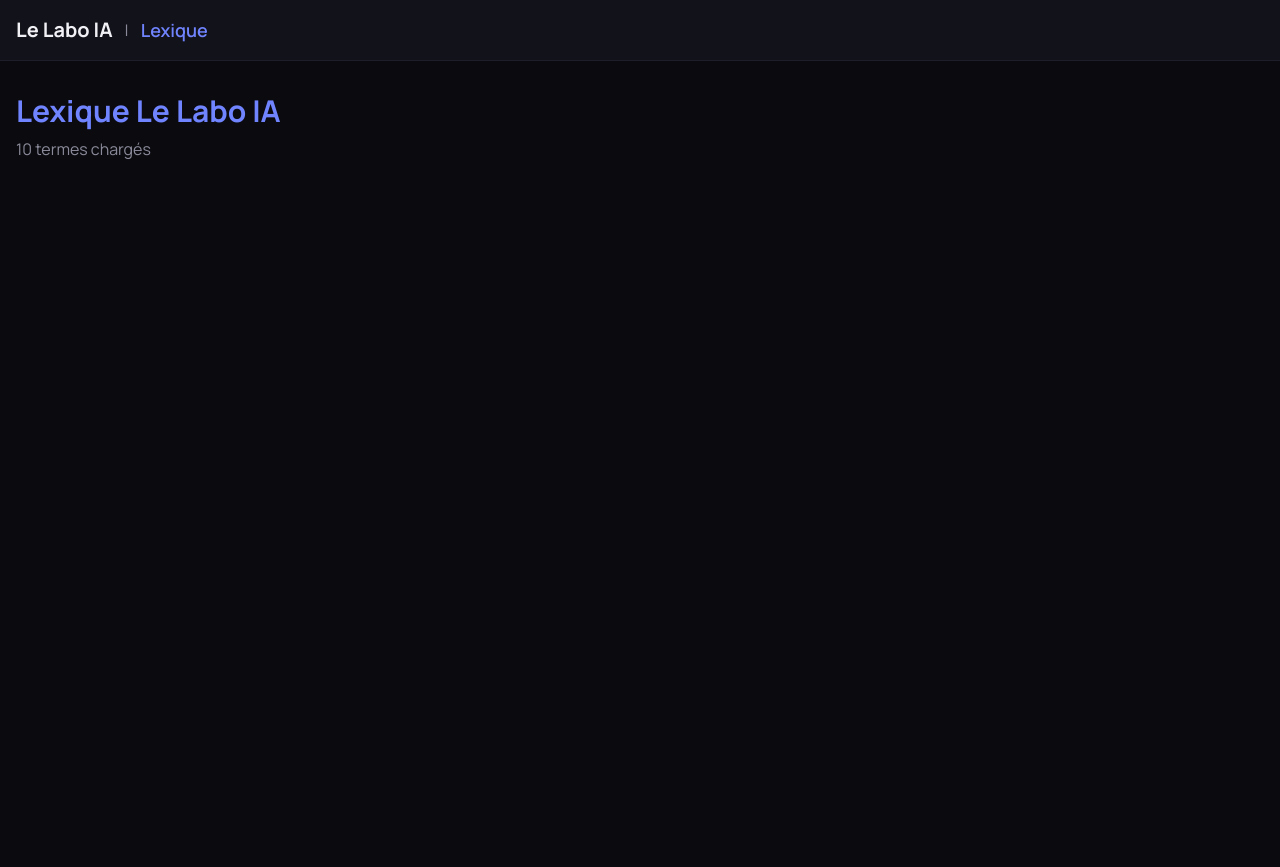
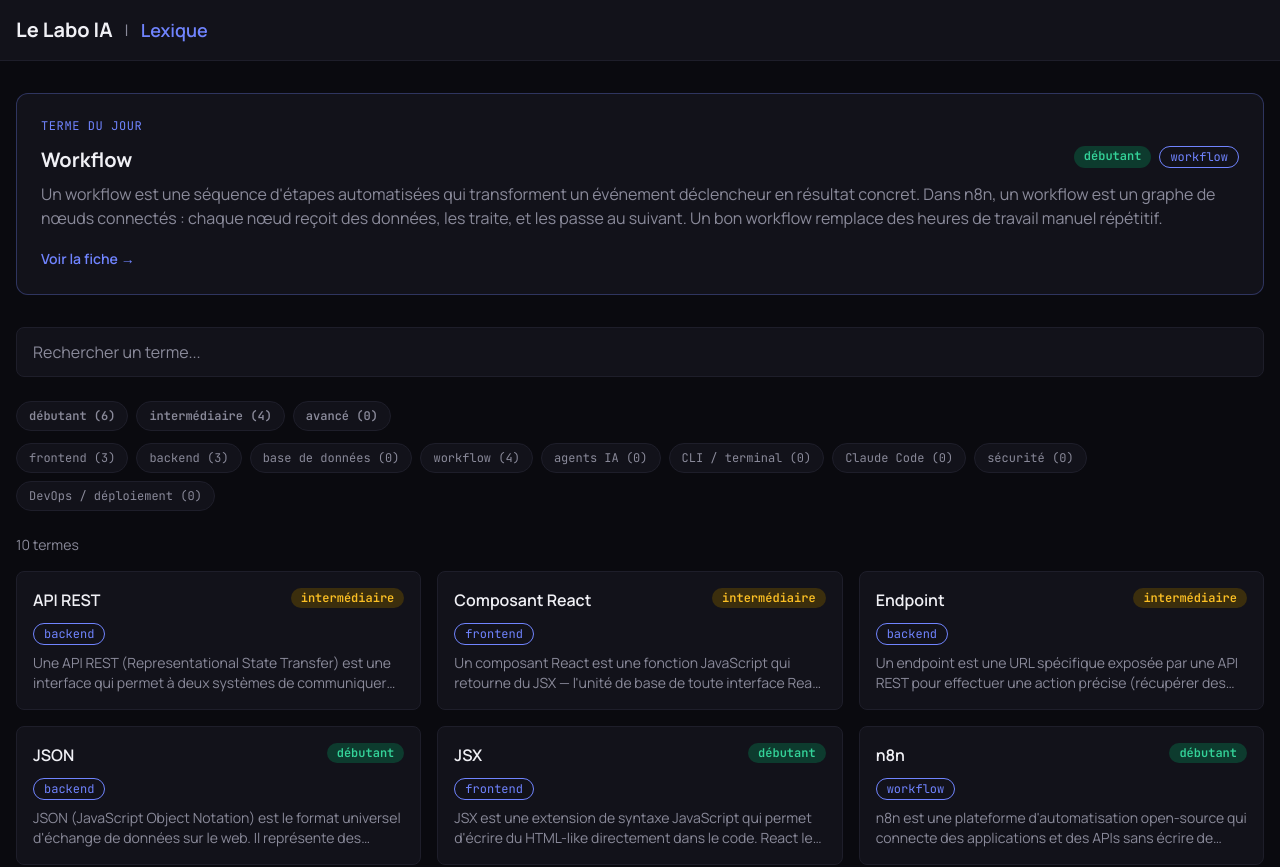
Before and after one commit to meydeey/lexique_universel_labo_ia, a Next.js app: page / in a window 1280 px wide. Shown: the top 867 px of the page. Before the commit the page ends 800 px from the top, so only its background shows below. Built offline with nearby package versions, Linux system fonts and the light colour scheme.

Commit message:
feat: home page — terme du jour + catalogue with search and filters

```diff
--- a/app/page.tsx
+++ b/app/page.tsx
@@ -1,15 +1,18 @@
 import { getAllTerms } from "@/lib/terms";
+import { CatalogueClient } from "@/components/CatalogueClient";
+import { TermOfTheDay } from "@/components/TermOfTheDay";
 
 export default function Home() {
   const terms = getAllTerms();
+
+  // Terme du jour : tirage pseudo-aléatoire basé sur la date du build
+  const dayIndex = Math.floor(Math.random() * terms.length);
+  const termOfTheDay = terms[dayIndex];
+
   return (
     <main className="max-w-7xl mx-auto px-4 py-8">
-      <h1 className="text-3xl font-bold text-[var(--accent)]">
-        Lexique Le Labo IA
-      </h1>
-      <p className="mt-2 text-[var(--text-secondary)]">
-        {terms.length} termes chargés
-      </p>
+      <TermOfTheDay term={termOfTheDay} />
+      <CatalogueClient terms={terms} />
     </main>
   );
 }
```
